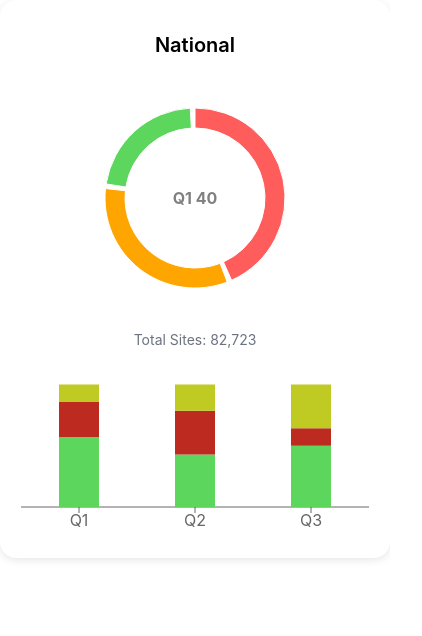
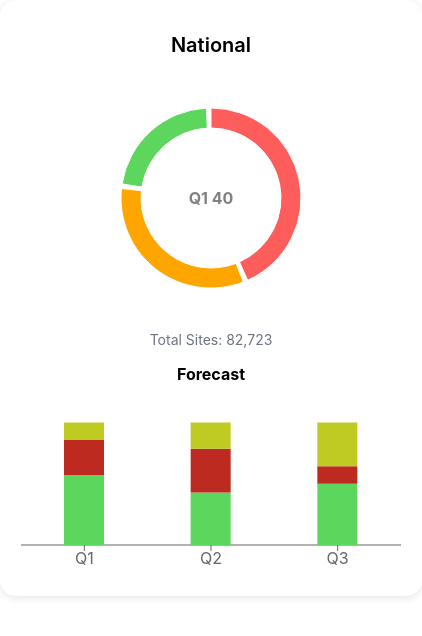
Before and after one commit to harsh9711/Lesa_Right_Component, a React (Create React App) app: page / in a window 390 px wide. Shown: the top 636 px of the page, 422 px wide, since content can reach past the window. Built offline with nearby package versions, Linux system fonts and the light colour scheme.

Commit message:
add tooltip

```diff
--- a/src/App.js
+++ b/src/App.js
@@ -3,8 +3,12 @@ import NationalStats from './components/NationalCard';
 
 function App() {
   return (
-    <div className="App">
-    <NationalStats/>
+    <div className="App"
+      style={{
+        position:"relative"
+      }}
+    >
+      <NationalStats/>
     </div>
   );
 }
--- a/src/components/Dont.js
+++ b/src/components/Dont.js
@@ -1,4 +1,4 @@
-import { PieChart, Pie, Cell, ResponsiveContainer,Label } from 'recharts';
+import { PieChart, Pie, Cell, ResponsiveContainer,Label,Tooltip} from 'recharts';
 import { DataContext } from '../context/DataContext';
 import { useContext } from 'react';
 
@@ -8,6 +8,42 @@ const data = [
   { name: 'Expiring >2 Yrs', value: 200, color: '#5CD65C' },
 ];
 
+const CustomTooltip = ({ active, payload }) => {
+  if (active && payload && payload.length) {
+    const item = payload[0].payload;
+    return (
+      <div
+        style={{
+          background: "rgba(0,0,0,0.8)",
+          color: "#fff",
+          padding: "8px 12px",
+          borderRadius: "10px",
+          boxShadow: "0 2px 8px rgba(0,0,0,0.3)",
+          textAlign: "center",
+          fontSize: "13px",
+        }}
+      >
+        <div style={{
+          fontWeight: "bold",
+          color: item.color,
+          width:"10px",
+          height:"10px",
+          borderRadius:"50%",
+          backgroundColor:item.color
+          }}>
+
+        </div>
+        <span
+          style={{
+            fontSize:"20px"
+          }}
+        >{item.value}/900</span>
+        <div>leases {item.name}</div>
+      </div>
+    );
+  }
+  return null;
+};
 export default function LeaseDonut() {
   const {forecastData,curIndex}=useContext(DataContext)
   return (
@@ -21,9 +57,12 @@ export default function LeaseDonut() {
           paddingAngle={3}
           startAngle={90}
           endAngle={-270}
+          legend={true}
         >
           {data.map((entry, index) => (
-            <Cell key={`cell-${index}`} fill={entry.color} />
+            <Cell key={`cell-${index}`} fill={entry.color}
+              lable={true}
+            />
           ))}
           <Label
             value={` ${forecastData[curIndex].quarter} ${"\n"} ${forecastData[curIndex].layer1}`}
@@ -35,6 +74,7 @@ export default function LeaseDonut() {
               whiteSpace: "pre-line",
             }}
           />
+          <Tooltip content={<CustomTooltip />} />
         </Pie>
       </PieChart>
     </ResponsiveContainer>
--- a/src/components/NationalCard.js
+++ b/src/components/NationalCard.js
@@ -1,30 +1,15 @@
 import LeaseDonut from "./Dont";
 import LeaseForecast from "./ForcastBar";
-
+import '../styles/nationalCard.css'
 export default function NationalStats() {
   return (
-    <div style={{
-      padding: "16px",
-      borderRadius: "16px",
-      boxShadow: "0 2px 8px rgba(0, 0, 0, 0.1)",
-      background: "#fff",
-      maxWidth: "400px",
-      margin: "auto"
-    }}>
-      <h2 style={{ fontSize: "1.25rem", fontWeight: "600", marginBottom: "16px" }}>
-        National
-      </h2>
+    <div className="analysis-container">
+      <h2 className="analysis-title">National</h2>
 
       <LeaseDonut />
 
-      <p style={{
-        textAlign: "center",
-        marginTop: "8px",
-        color: "#6b7280",
-        fontSize: "0.875rem"
-      }}>
-        Total Sites: 82,723
-      </p>
+      <p className="analysis-total">Total Sites: 82,723</p>
+      <p className="analysis-forecast">Forecast</p>
 
       <LeaseForecast />
     </div>
--- /dev/null
+++ b/src/styles/nationalCard.css
@@ -0,0 +1,42 @@
+.analysis-container {
+  padding: 16px;
+  border-radius: 16px;
+  box-shadow: 0 2px 8px rgba(0, 0, 0, 0.1);
+  background: #fff;
+  max-width: 400px;
+  min-width: 400px;
+  margin: auto;
+  position: fixed;
+  right: 0;
+}
+
+.analysis-title {
+  font-size: 1.25rem;
+  font-weight: 600;
+  margin-bottom: 16px;
+}
+
+.analysis-total {
+  text-align: center;
+  margin-top: 8px;
+  color: #6b7280;
+  font-size: 0.875rem;
+}
+
+.analysis-forecast {
+  font-weight: 700;
+}
+
+@media screen and (max-width:780px) {
+    .analysis-container{
+        width: 100%;
+        position: relative;
+    }
+}
+@media screen and (max-width:480px) {
+    .analysis-container{
+        max-width: 100%;
+        min-width: 100%;
+        position: relative;
+    }
+}
```
